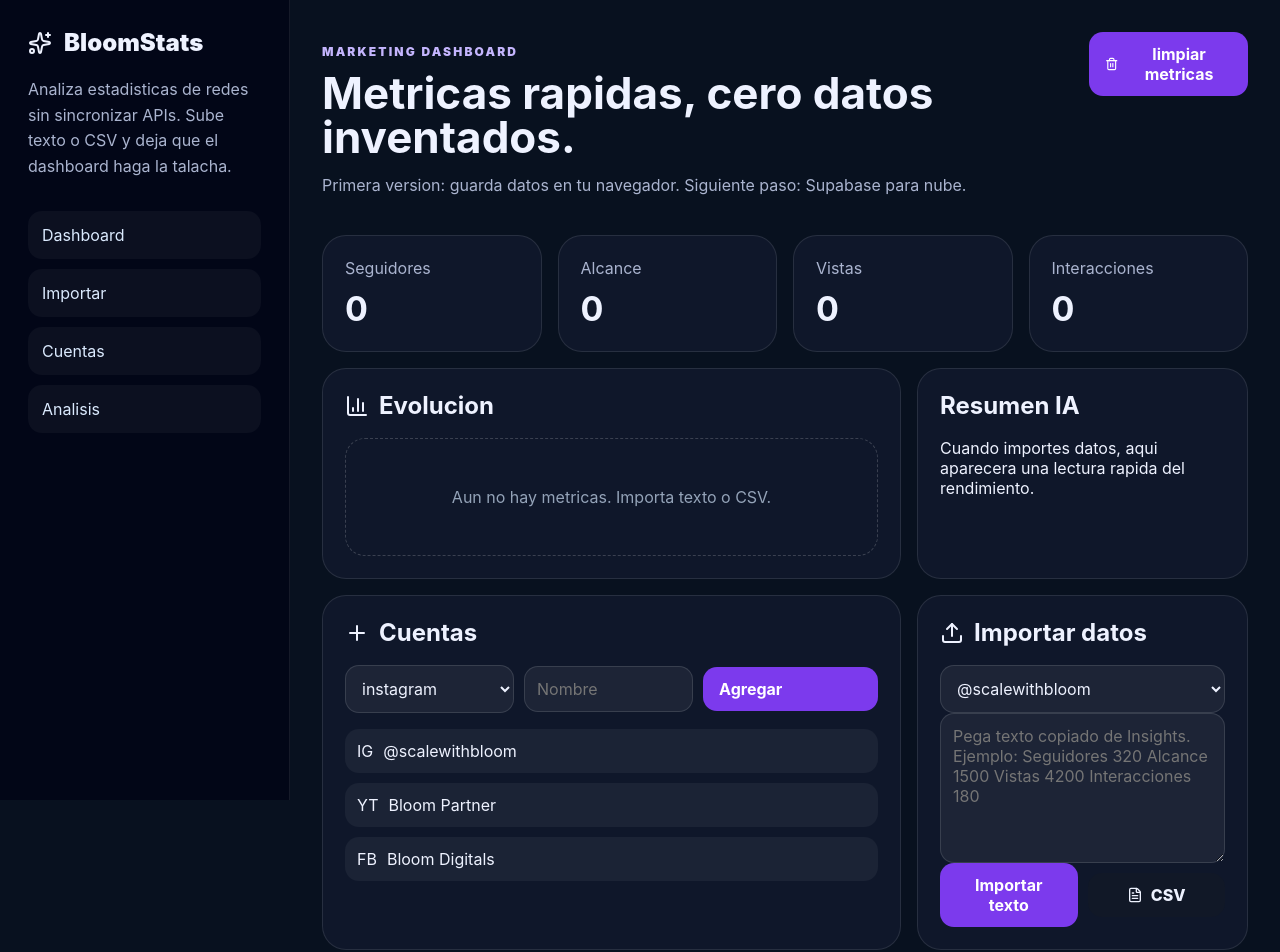
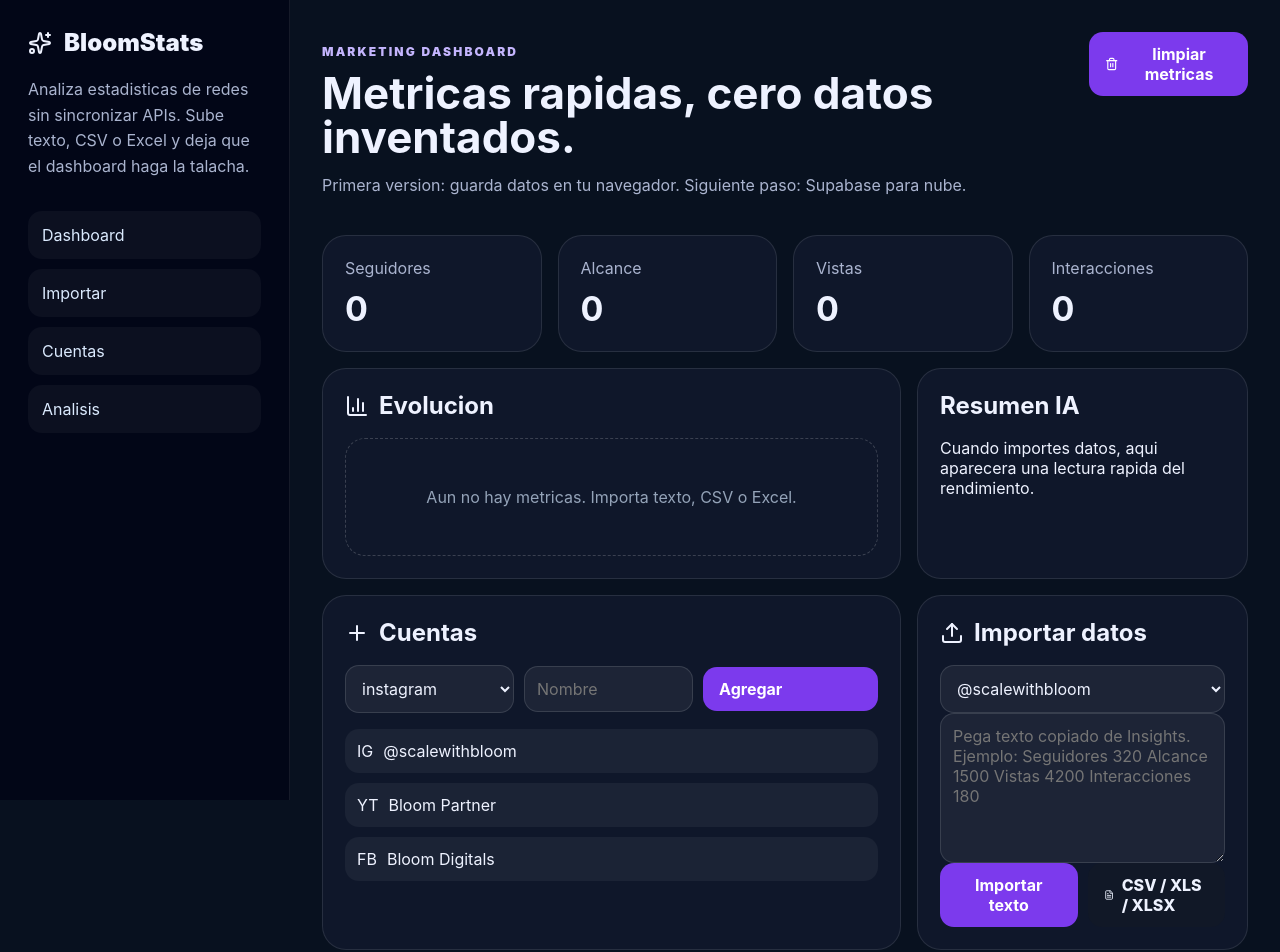
Before and after one commit to Alexdzs/bloomstats, a React (Vite) app: page / in a window 1280 px wide. Shown: the top 952 px of the page. Built offline with nearby package versions, Linux system fonts and the light colour scheme.

Commit message:
Add Excel file import support

```diff
--- a/src/main.jsx
+++ b/src/main.jsx
@@ -1,6 +1,7 @@
 import React, { useMemo, useState } from 'react';
 import { createRoot } from 'react-dom/client';
 import Papa from 'papaparse';
+import * as XLSX from 'xlsx';
 import { LineChart, Line, XAxis, YAxis, Tooltip, ResponsiveContainer } from 'recharts';
 import { Upload, BarChart3, FileText, Sparkles, Plus, Trash2 } from 'lucide-react';
 import './styles.css';
@@ -31,6 +32,24 @@ function parseNumber(value) {
   if (value == null) return 0;
   const clean = String(value).replace(/,/g, '').replace(/[^0-9.-]/g, '');
   return Number(clean) || 0;
+}
+
+function normalizeMetricRow(row, accountId, source = 'archivo') {
+  return {
+    id: crypto.randomUUID(),
+    accountId,
+    date: row.date || row.fecha || row.Date || row.Fecha || new Date().toISOString().slice(0, 10),
+    followers: parseNumber(row.followers || row.seguidores || row.Followers || row.Seguidores),
+    reach: parseNumber(row.reach || row.alcance || row.Reach || row.Alcance),
+    impressions: parseNumber(row.impressions || row.impresiones || row.Impressions || row.Impresiones),
+    views: parseNumber(row.views || row.vistas || row.Views || row.Vistas),
+    likes: parseNumber(row.likes || row['me gusta'] || row.Likes),
+    comments: parseNumber(row.comments || row.comentarios || row.Comments || row.Comentarios),
+    shares: parseNumber(row.shares || row.compartidos || row.Shares || row.Compartidos),
+    clicks: parseNumber(row.clicks || row.clics || row.Clicks || row.Clics),
+    engagement: parseNumber(row.engagement || row.interacciones || row.Engagement || row.Interacciones),
+    source
+  };
 }
 
 function extractFromText(text, accountId) {
@@ -82,29 +101,31 @@ function App() {
     setRawText('');
   }
 
-  function importCsv(file) {
+  function importFile(file) {
+    if (!file || !selectedAccount) return;
+    const name = file.name.toLowerCase();
+    if (name.endsWith('.csv')) {
       Papa.parse(file, {
         header: true,
         skipEmptyLines: true,
         complete: (results) => {
-        const rows = results.data.map((row) => ({
-          id: crypto.randomUUID(),
-          accountId: selectedAccount,
-          date: row.date || row.fecha || new Date().toISOString().slice(0, 10),
-          followers: parseNumber(row.followers || row.seguidores),
-          reach: parseNumber(row.reach || row.alcance),
-          impressions: parseNumber(row.impressions || row.impresiones),
-          views: parseNumber(row.views || row.vistas),
-          likes: parseNumber(row.likes || row['me gusta']),
-          comments: parseNumber(row.comments || row.comentarios),
-          shares: parseNumber(row.shares || row.compartidos),
-          clicks: parseNumber(row.clicks || row.clics),
-          engagement: parseNumber(row.engagement || row.interacciones),
-          source: 'csv'
-        }));
+          const rows = results.data.map((row) => normalizeMetricRow(row, selectedAccount, 'csv'));
           save({ ...data, metrics: [...data.metrics, ...rows] });
         }
       });
+      return;
+    }
+
+    const reader = new FileReader();
+    reader.onload = (event) => {
+      const workbook = XLSX.read(event.target.result, { type: 'array' });
+      const firstSheet = workbook.SheetNames[0];
+      const sheet = workbook.Sheets[firstSheet];
+      const jsonRows = XLSX.utils.sheet_to_json(sheet, { defval: '' });
+      const rows = jsonRows.map((row) => normalizeMetricRow(row, selectedAccount, name.endsWith('.xls') ? 'xls' : 'xlsx'));
+      save({ ...data, metrics: [...data.metrics, ...rows] });
+    };
+    reader.readAsArrayBuffer(file);
   }
 
   function deleteMetric(id) {
@@ -115,7 +136,7 @@ function App() {
     <main className="app">
       <aside className="sidebar">
         <div className="brand"><Sparkles /> <span>BloomStats</span></div>
-        <p>Analiza estadisticas de redes sin sincronizar APIs. Sube texto o CSV y deja que el dashboard haga la talacha.</p>
+        <p>Analiza estadisticas de redes sin sincronizar APIs. Sube texto, CSV o Excel y deja que el dashboard haga la talacha.</p>
         <nav><a>Dashboard</a><a>Importar</a><a>Cuentas</a><a>Analisis</a></nav>
       </aside>
       <section className="content">
@@ -132,7 +153,7 @@ function App() {
         <section className="grid">
           <div className="panel wide">
             <h2><BarChart3/> Evolucion</h2>
-            {enriched.length ? <ResponsiveContainer width="100%" height={300}><LineChart data={enriched}><XAxis dataKey="date"/><YAxis/><Tooltip/><Line type="monotone" dataKey="reach" strokeWidth={3}/><Line type="monotone" dataKey="views" strokeWidth={3}/></LineChart></ResponsiveContainer> : <Empty text="Aun no hay metricas. Importa texto o CSV." />}
+            {enriched.length ? <ResponsiveContainer width="100%" height={300}><LineChart data={enriched}><XAxis dataKey="date"/><YAxis/><Tooltip/><Line type="monotone" dataKey="reach" strokeWidth={3}/><Line type="monotone" dataKey="views" strokeWidth={3}/></LineChart></ResponsiveContainer> : <Empty text="Aun no hay metricas. Importa texto, CSV o Excel." />}
           </div>
           <div className="panel">
             <h2>Resumen IA</h2>
@@ -149,7 +170,7 @@ function App() {
             <h2><Upload/> Importar datos</h2>
             <select value={selectedAccount} onChange={(e)=>setSelectedAccount(e.target.value)}>{data.accounts.map(a => <option key={a.id} value={a.id}>{a.name}</option>)}</select>
             <textarea placeholder="Pega texto copiado de Insights. Ejemplo: Seguidores 320 Alcance 1500 Vistas 4200 Interacciones 180" value={rawText} onChange={(e)=>setRawText(e.target.value)} />
-            <div className="row"><button onClick={importText}>Importar texto</button><label className="file"><FileText size={16}/> CSV<input type="file" accept=".csv" onChange={(e)=>e.target.files?.[0] && importCsv(e.target.files[0])}/></label></div>
+            <div className="row"><button onClick={importText}>Importar texto</button><label className="file"><FileText size={16}/> CSV / XLS / XLSX<input type="file" accept=".csv,.xls,.xlsx" onChange={(e)=>e.target.files?.[0] && importFile(e.target.files[0])}/></label></div>
           </div>
         </section>
         <section className="panel">
```
Lines whose indentation alone changed are shown as unchanged.
